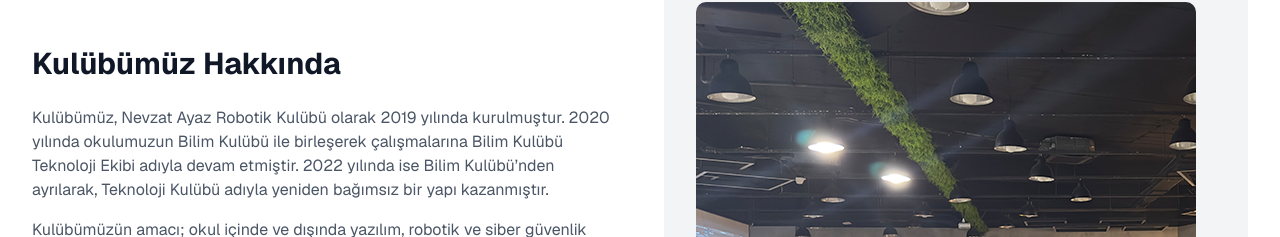
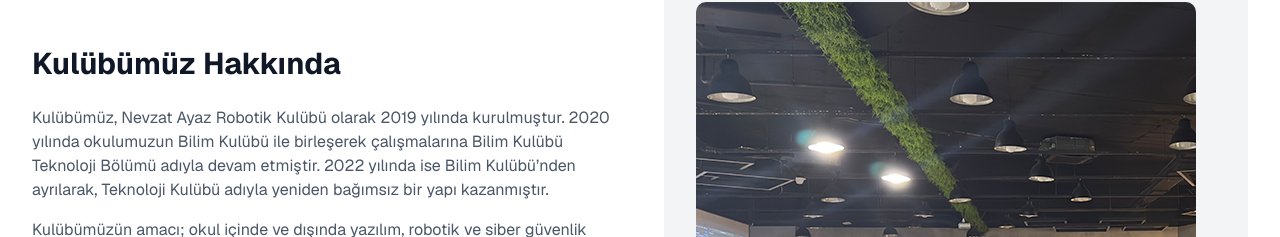
Before and after one commit to naaltech/website, a Next.js app: page / in a window 1280 px wide. Shown: the part 563-800 px from the top of the page. Built offline with nearby package versions, Linux system fonts and the light colour scheme.

Commit message:
Update club history text on homepage
Changed 'Bilim Kulübü Teknoloji Ekibi' to 'Bilim Kulübü Teknoloji Bölümü' in the club history section for accuracy.

```diff
--- a/app/page.tsx
+++ b/app/page.tsx
@@ -184,7 +184,7 @@ export default function HomePage() {
             <div>
               <h2 className="text-3xl font-bold text-gray-900 mb-6">Kulübümüz Hakkında</h2>
               <p className="text-gray-600 mb-4">
-                Kulübümüz, Nevzat Ayaz Robotik Kulübü olarak 2019 yılında kurulmuştur. 2020 yılında okulumuzun Bilim Kulübü ile birleşerek çalışmalarına Bilim Kulübü Teknoloji Ekibi adıyla devam etmiştir. 2022 yılında ise Bilim Kulübü’nden ayrılarak, Teknoloji Kulübü adıyla yeniden bağımsız bir yapı kazanmıştır.
+                Kulübümüz, Nevzat Ayaz Robotik Kulübü olarak 2019 yılında kurulmuştur. 2020 yılında okulumuzun Bilim Kulübü ile birleşerek çalışmalarına Bilim Kulübü Teknoloji Bölümü adıyla devam etmiştir. 2022 yılında ise Bilim Kulübü’nden ayrılarak, Teknoloji Kulübü adıyla yeniden bağımsız bir yapı kazanmıştır.
               </p>
               <p className="text-gray-600 mb-6">
                 Kulübümüzün amacı; okul içinde ve dışında yazılım, robotik ve siber güvenlik alanlarında çeşitli faaliyetler düzenlemek, bu alanlara ilgi duyan öğrencileri bir araya getirerek üretken bir topluluk oluşturmaktır.
```
